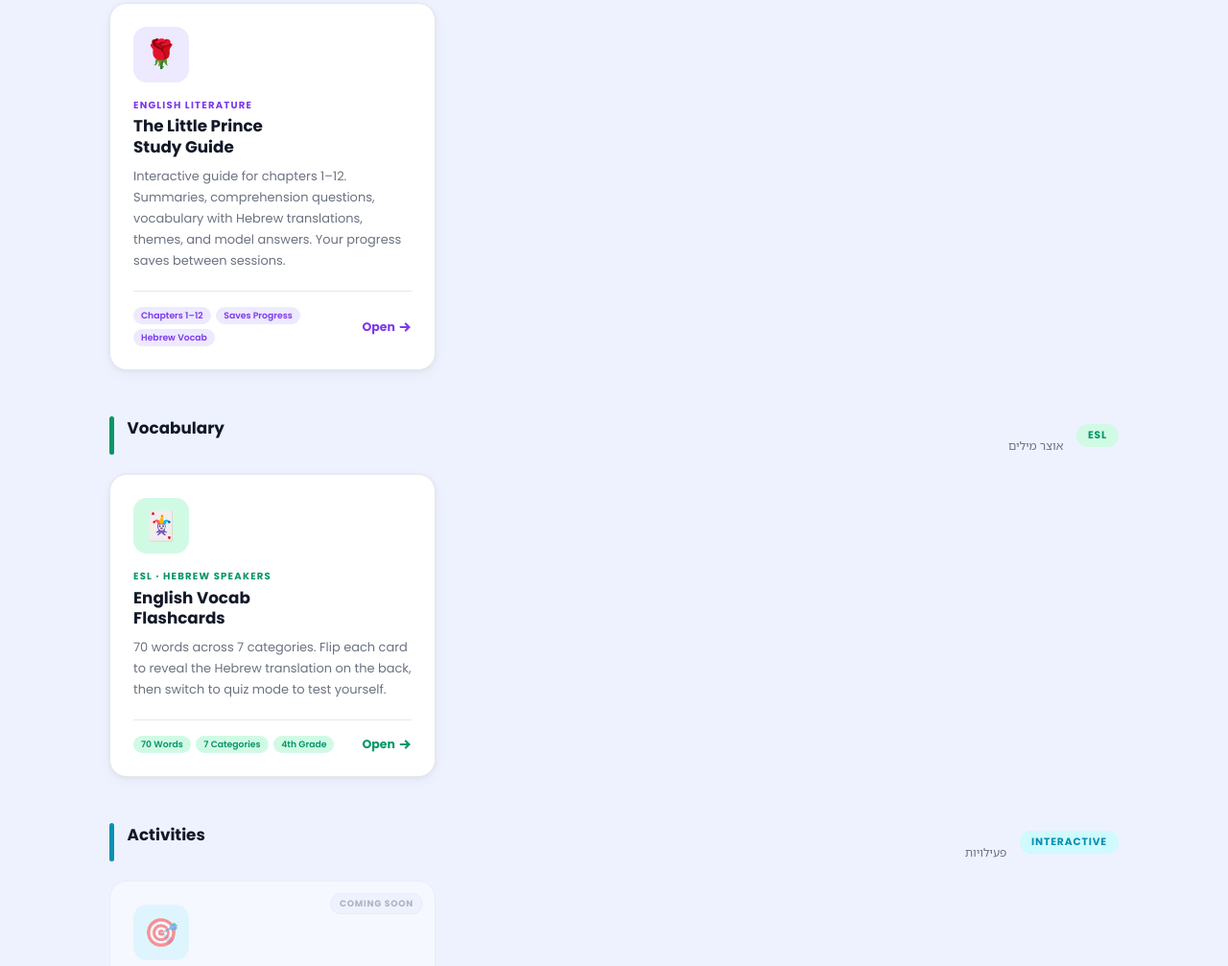
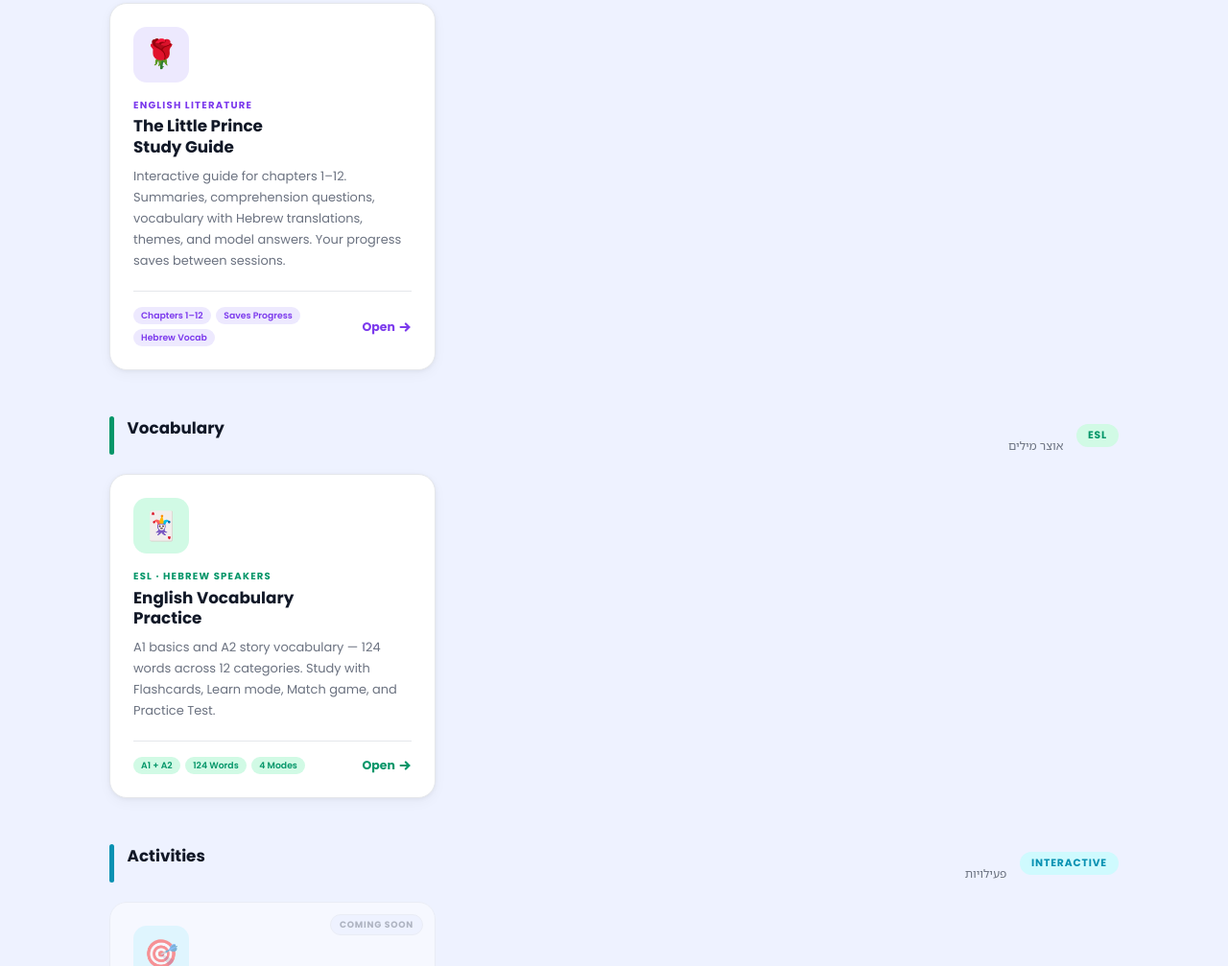
Before and after one commit to Nameless121/Nameless121.github.io, a plain HTML site: page index.html in a window 1280 px wide. Shown: the part 736-1743 px from the top of the page at 96% size. Drawn offline with Linux system fonts and the light colour scheme.

Commit message:
fix(homepage): update vocab card to reflect new A1/A2 tool (124 words, 4 modes)

```diff
--- a/index.html
+++ b/index.html
@@ -495,7 +495,7 @@
           <span class="stat-l">Tools</span>
         </div>
         <div class="hero-stat">
-          <span class="stat-n">70</span>
+          <span class="stat-n">124</span>
           <span class="stat-l">Vocab Words</span>
         </div>
         <div class="hero-stat">
@@ -600,17 +600,16 @@
            style="--ca:var(--c-voc); --ca-bg:var(--c-voc-bg); --ca-border:var(--c-voc-bdr);">
           <div class="card-icon-wrap">🃏</div>
           <div class="card-type">ESL · Hebrew Speakers</div>
-          <h2 class="card-title">English Vocab<br>Flashcards</h2>
+          <h2 class="card-title">English Vocabulary<br>Practice</h2>
           <p class="card-desc">
-            70 words across 7 categories. Flip each card to reveal the
-            Hebrew translation on the back, then switch to quiz mode to
-            test yourself.
+            A1 basics and A2 story vocabulary — 124 words across 12 categories.
+            Study with Flashcards, Learn mode, Match game, and Practice Test.
           </p>
           <div class="card-footer">
             <div class="card-tags">
-              <span class="card-tag">70 Words</span>
-              <span class="card-tag">7 Categories</span>
-              <span class="card-tag">4th Grade</span>
+              <span class="card-tag">A1 + A2</span>
+              <span class="card-tag">124 Words</span>
+              <span class="card-tag">4 Modes</span>
             </div>
             <span class="card-open">Open <svg viewBox="0 0 16 16" fill="none" stroke="currentColor" stroke-width="2.5" stroke-linecap="round" stroke-linejoin="round"><path d="M3 8h10"/><path d="M9 4l4 4-4 4"/></svg></span>
           </div>
```
